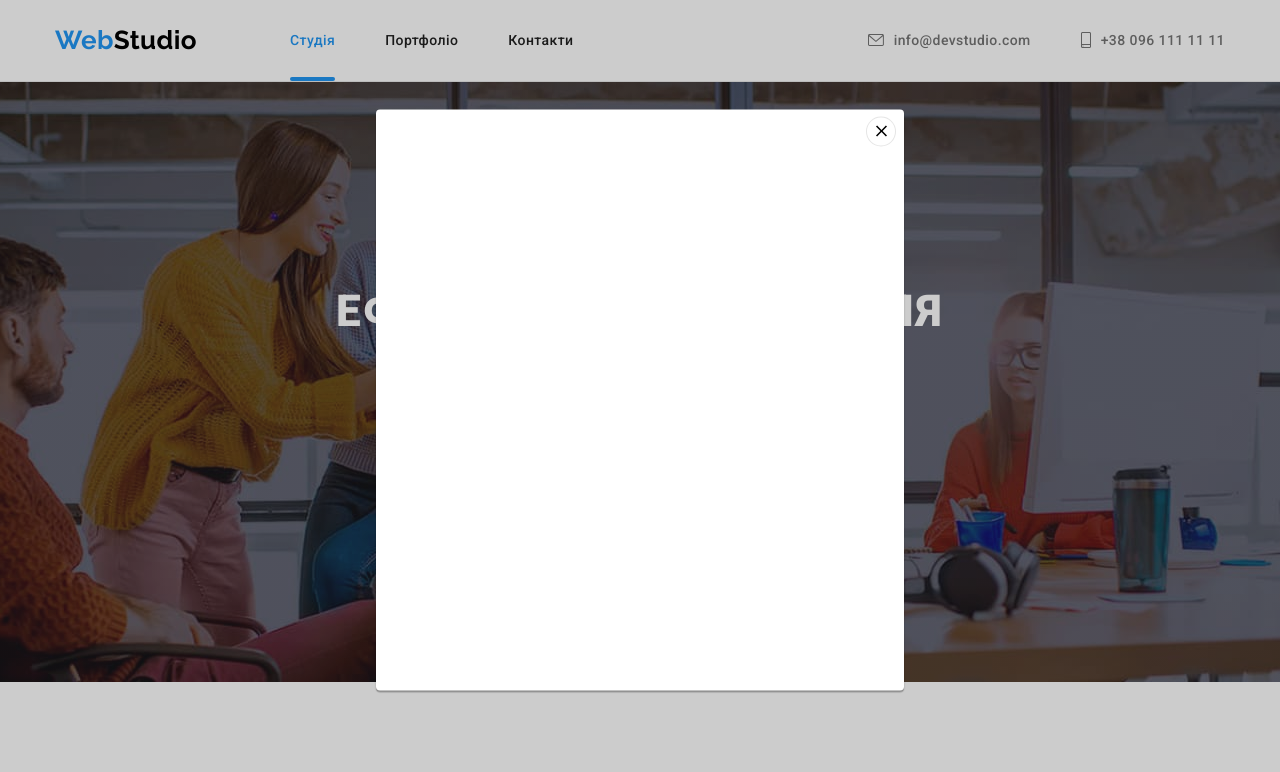
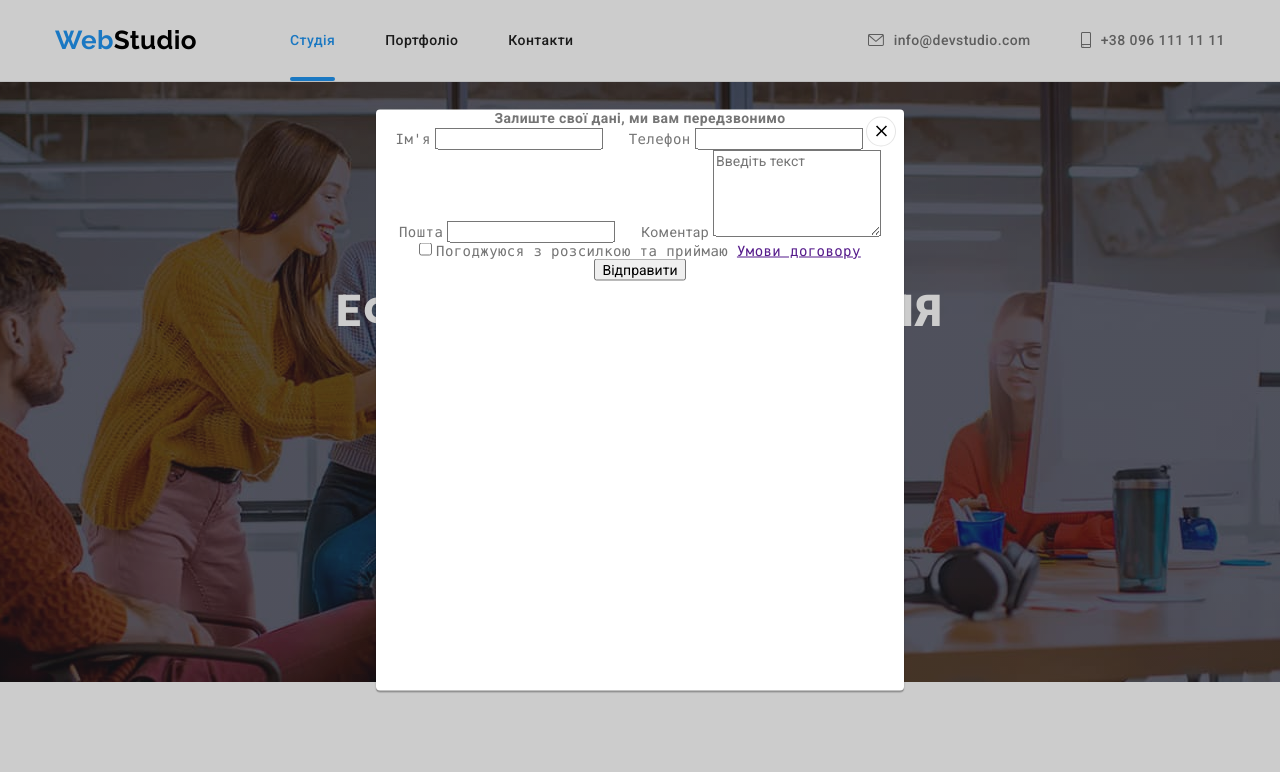
Before and after one commit to Oleh202208/goit-markup-hw-06, a plain HTML site: page index.html in a window 1280 px wide. Both pictures are taken after a click on the button "Замовити послугу". Shown: the top 772 px of the page. Drawn offline with nearby package versions, Linux system fonts and the light colour scheme.

Commit message:
форми

```diff
--- a/index.html
+++ b/index.html
@@ -66,11 +66,54 @@
         <div class="container">
           <h1 class="service-title title-hero">Ефективні рішення для вашого бізнесу</h1>
           <button type="button" class="button" data-modal-open>Замовити послугу</button>
+
+          <!-- =====Modal windows===== -->
+
             <div class="backdrop is-hidden" data-modal>
               <div class="modal">
                 <button class="modal-btn" data-modal-close>
                   <svg width="18" height="18"><use href="./images/css_images/icons.svg#close"></use></svg>
                 </button>
+                <!-- <h4>Залиште свої дані, ми вам передзвонимо</h4> -->
+                <form class="register-form" name="register-form" autocomplete="on" novalidate>
+                  <strong class="register-form-title">Залиште свої дані, ми вам передзвонимо</strong>
+                  <div class="register-form-group" role="group">
+                    <label>
+                      <samp>Ім'я</samp>
+                      <input type="text" name="">
+                      <svg class="" width="18" height="18">
+                        <use href=""></use>
+                      </svg>
+                    </label>
+
+                    <label>
+                      <samp>Телефон</samp>
+                      <input type="tel" name="">
+                      <svg class="" width="18" height="18">
+                        <use href=""></use>
+                      </svg>
+                    </label>
+
+                    <label>
+                      <samp>Пошта</samp>
+                      <input type="email" name="">
+                      <svg class="" width="18" height="18">
+                        <use href=""></use>
+                      </svg>
+                    </label>
+
+                    <label>
+                      <span>Коментар</span>
+                      <textarea name="" rows="5" placeholder="Введіть текст"></textarea>
+                    </label>
+                  </div>
+
+                  <label for=""></label>
+                  <input type="checkbox">
+                  <samp>Погоджуюся з розсилкою та приймаю <a href="">Умови договору</a></samp>
+
+                  <button type="submit">Відправити</button>
+                </form>
               </div>
             </div>
 
```
